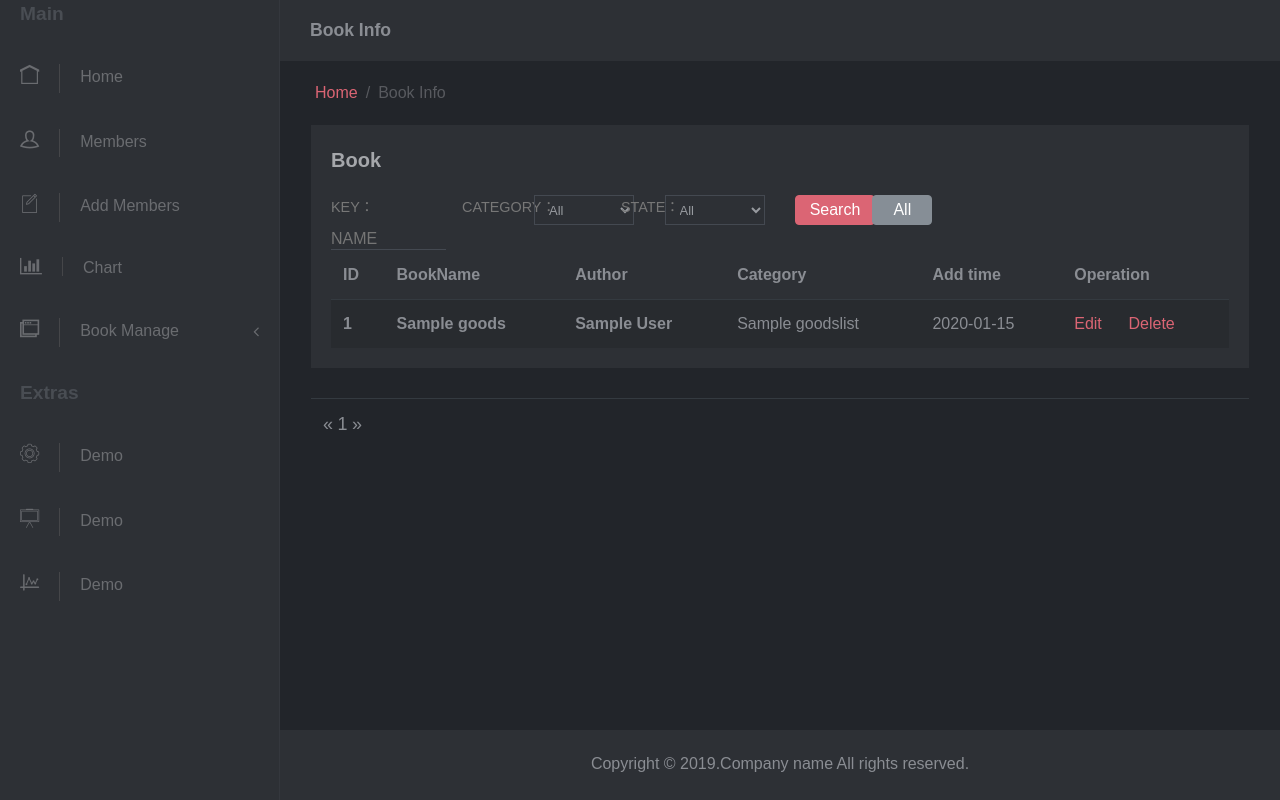
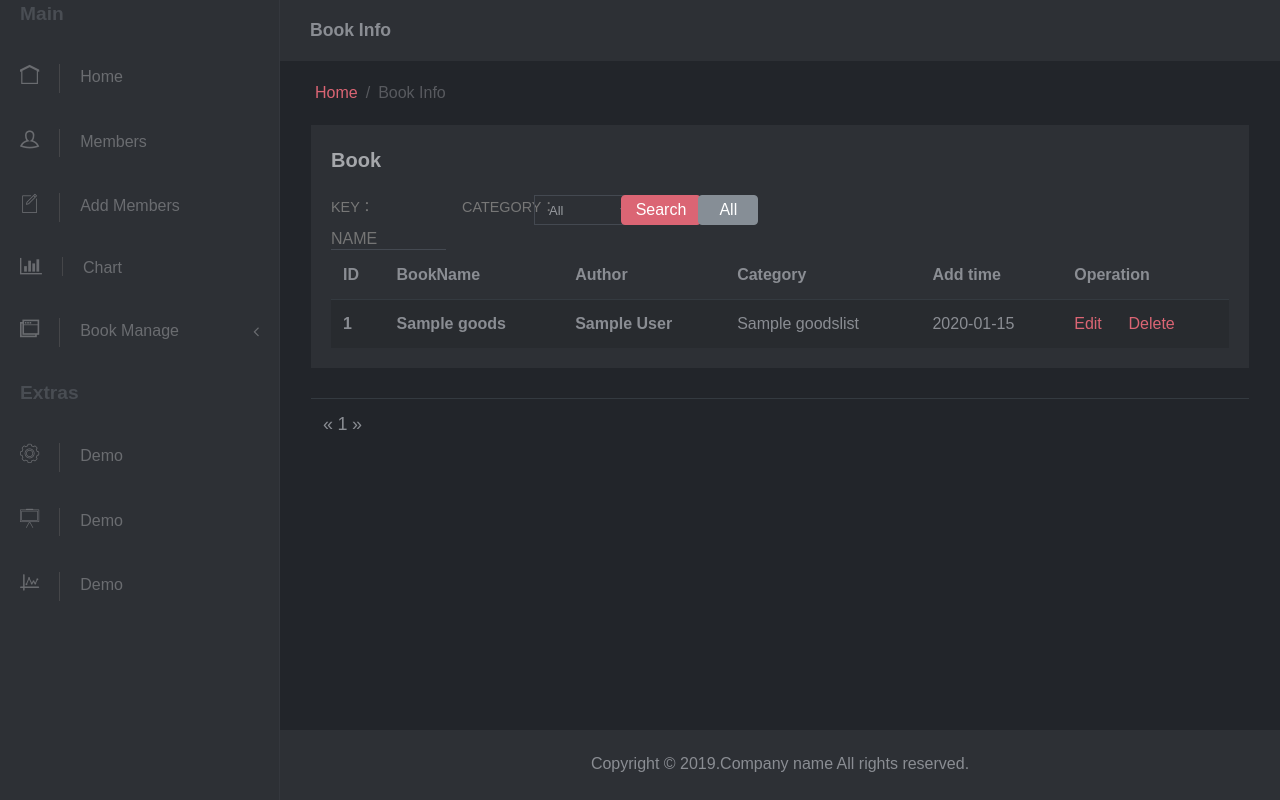
Before and after one commit to ToryPleiades/AudioBook_Platform, a Django app: template AudioBook_Platform/templates/backstage/goods/index.html in a window 1280 px wide. Shown: the part 81-881 px from the top of the page. Run offline with Django 3.2, Linux system fonts and the light colour scheme; data comes from the database, SQL or seed files in the repository; tables that the repository leaves empty hold one stand-in row (values such as "Sample post"); the template is opened without the code that fills it: values that come from a table or form of the project are taken from there, most other values are stand-ins (such as "Sample title", 1, 10 or a date in 2020); some libraries are stand-ins or nearby versions; some web fonts are replaced.

Commit message:
template update

```diff
--- a/AudioBook_Platform/templates/backstage/goods/add.html
+++ b/AudioBook_Platform/templates/backstage/goods/add.html
@@ -78,7 +78,7 @@
                                         </div>
                                         <div class="line"></div>
                                         <div class="form-group-material">
-                                            <label for="product-introduction" class="label-material">Novel<br>
+                                            <label for="product-introduction" class="label-material">Content<br>
                                                 <textarea id="novel" name="Novel" class="input-material"></textarea>
                                             </label>
                                         </div>
--- a/AudioBook_Platform/templates/backstage/goods/index.html
+++ b/AudioBook_Platform/templates/backstage/goods/index.html
@@ -66,31 +66,6 @@
                                                         {{ vo.pname }}|--{{ vo.name }}
                                                     </option>
                                                     {% endfor %}
-                                                </select>
-                                            </div>
-                                        </div>
-                                    </div>
-                                    <div class="col-lg-3">
-                                        <div class="row">
-                                            <div class="col-lg-3"><label class="form-control-label">STATE：</label></div>
-                                            <div class="col-lg-9">
-                                                <select name="state" class="form-control"
-                                                    style="height: 30px; width: 100px; font-size: 13px; padding: 0px 10px;">
-                                                    <option value="">All</option>
-                                                    <option value="1"
-                                                        {% if request.GET.state == '1' %}selected{% endif %}>
-                                                        NEW
-                                                    </option>
-                                                    <option value="2"
-                                                        {% if request.GET.state == '2' %}selected{% endif %}>
-                                                        On
-                                                        Sale
-                                                    </option>
-                                                    <option value="3"
-                                                        {% if request.GET.state == '3' %}selected{% endif %}>
-                                                        Sold
-                                                        Out
-                                                    </option>
                                                 </select>
                                             </div>
                                         </div>
```
